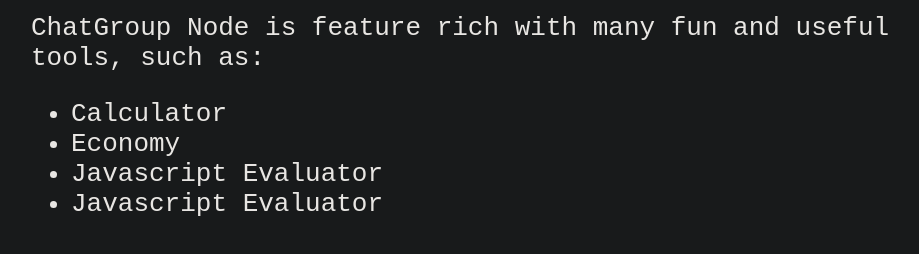
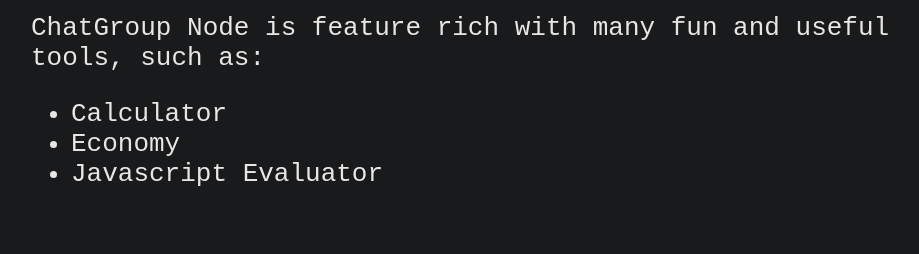
Before and after one commit to lynnlo/ChatGroup-Node, a website: page html/index.html in a window 1280 px wide. Shown: the part 498-752 px from the top of the page, without its empty margins (129-1048 px from the left). Drawn offline with Linux system fonts and the light colour scheme; a script that the page names is missing.

Commit message:
Quick Fixes

```diff
--- a/html/index.html
+++ b/html/index.html
@@ -30,7 +30,6 @@
 			<li> Calculator </li>
 			<li> Economy </li>
 			<li> Javascript Evaluator </li>
-			<li> Javascript Evaluator </li>
 		</ul>
 	</body>
 </html>
```
Also changed, not shown: README.md.
